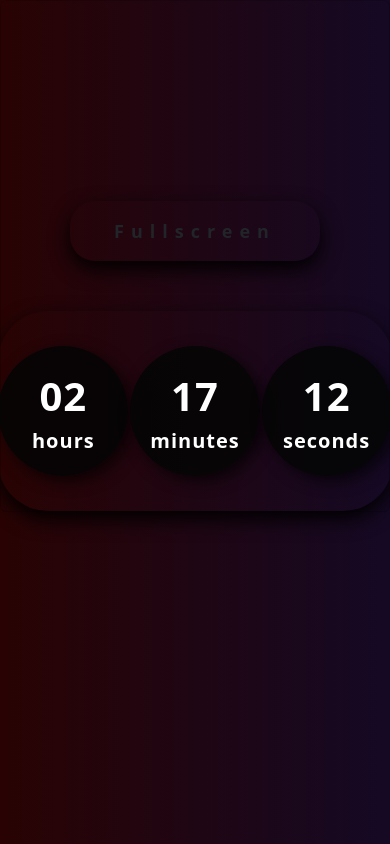
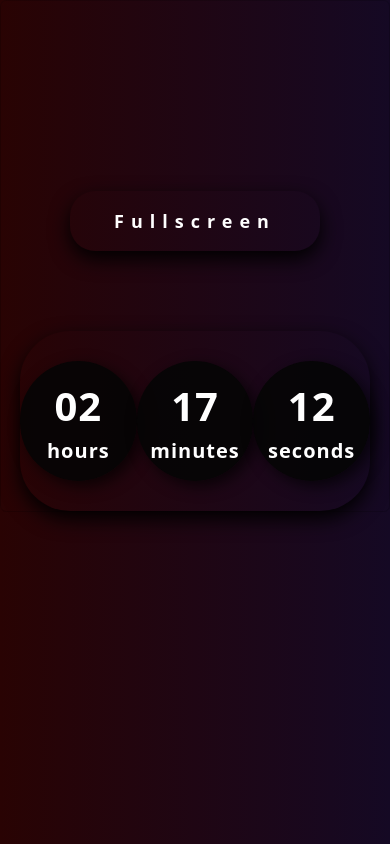
Before and after one commit to rocha-henrique/Relogio-Digital, a plain HTML site: page index.html in a window 390 px wide. Drawn offline with nearby package versions, Linux system fonts and the light colour scheme.

Commit message:
Dimension Adjusted for cell

```diff
--- a/src/style.css
+++ b/src/style.css
@@ -84,28 +84,29 @@
     box-shadow: 0px 8px 20px rgba(0, 0, 0, 5);
     justify-content: space-around;
     background: transparent;
-    font-size: large;
     border-radius: 25px;
     align-items: center;
     letter-spacing: 7px;
-    margin-top: 200px;
+    margin-top: 190px;
+    font-size: large;
     font-weight: 600;
     cursor: pointer;
     display: flex;
     height: 60px;
     width: 250px;
+    color: #fff;
   }
 
   #watch {
     box-shadow: 0px 8px 20px rgba(0, 0, 0, 5);
     justify-content: space-around;
-    margin-top: 50px;
     background: transparent;
     border-radius: 50px;
     align-items: center;
+    margin-top: 80px;
     display: flex;
-    height: 200px;
-    width: 395px;
+    height: 180px;
+    width: 350px;
   }
 
   #watch div {
@@ -116,8 +117,8 @@
     border-radius: 100px;
     align-items: center;
     letter-spacing: 1px;
-    height: 130px;
-    width: 130px;
+    height: 120px;
+    width: 120px;
     display: flex;
     color: #fff;
   }
@@ -131,3 +132,7 @@
     font-size: 20px;
     }
 }
+
+@media screen and (max-width: 900px) {
+
+}
```
